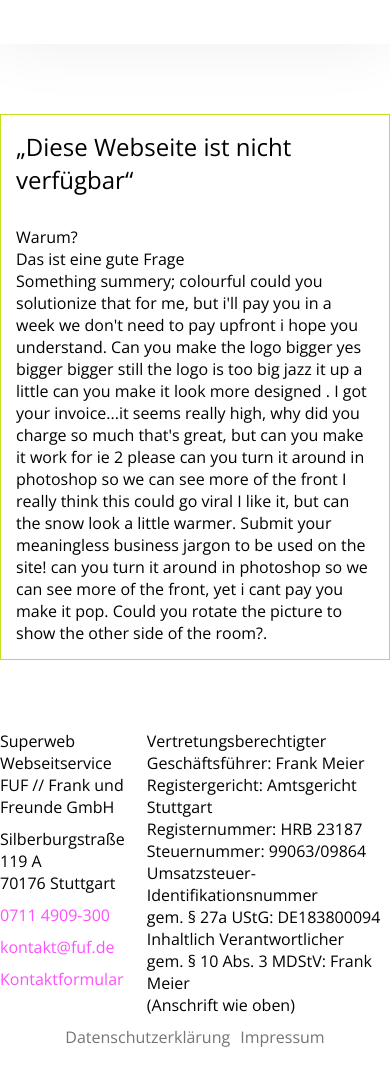
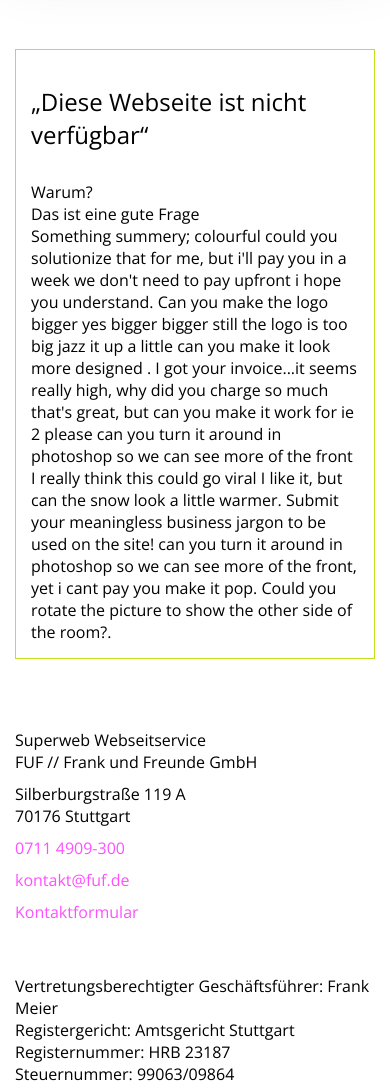
Before and after one commit to mariamihilker/superweb, a plain HTML site: page index.html in a window 390 px wide. Shown: the part 175-1263 px from the top of the page. Before the commit the page ends 1234 px from the top, so only its background shows below. Drawn offline with nearby package versions, Linux system fonts and the light colour scheme.

Commit message:
Responsive

```diff
--- a/css/styles.css
+++ b/css/styles.css
@@ -87,3 +87,29 @@ footer {
 .page-bottom a:first-child {
   margin-right: 10px;
 }
+@media screen and (max-width: 1080px) {
+  .wrap-container {
+    padding: 0 15px;
+  }
+  header .wrap-container {
+    padding: 15px;
+  }
+  h1 {
+    font-size: 1.5em;
+  }
+}
+@media screen and (max-width: 768px) {
+  header .wrap-container,
+  footer {
+    flex-direction: column;
+  }
+  h1 {
+    margin-top: 20px;
+  }
+  footer .footer-right {
+    margin-top: 42px;
+  }
+  .page-bottom {
+    margin-top: 30px;
+  }
+}
```
